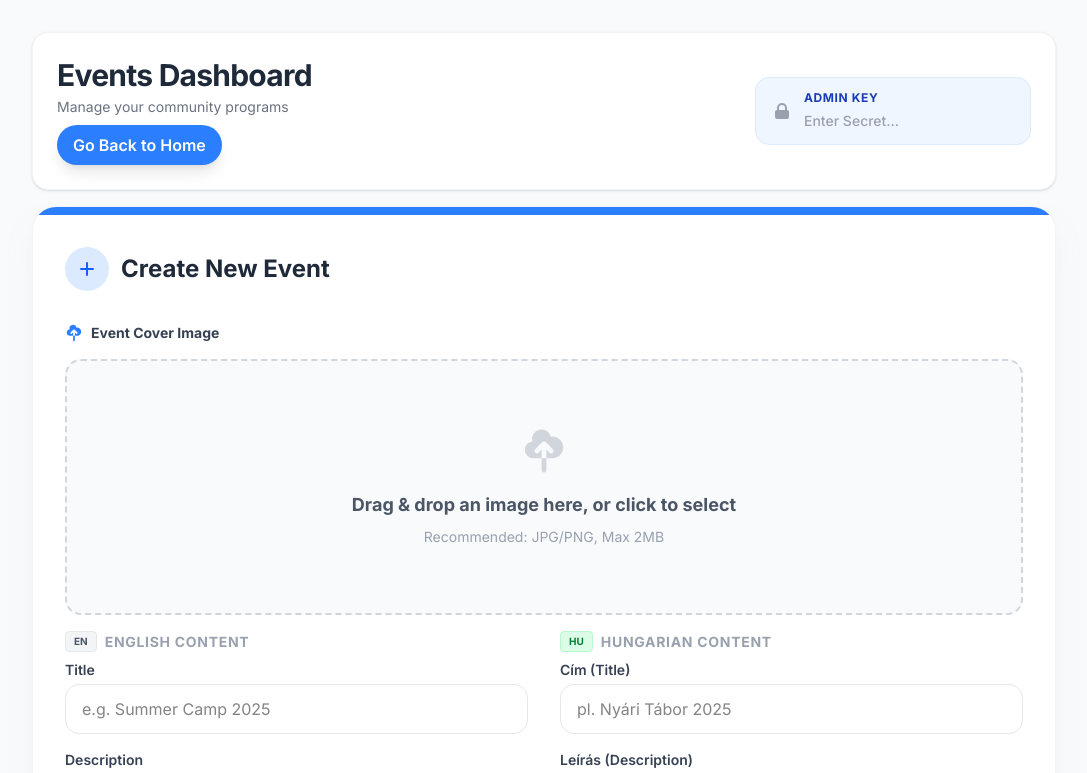
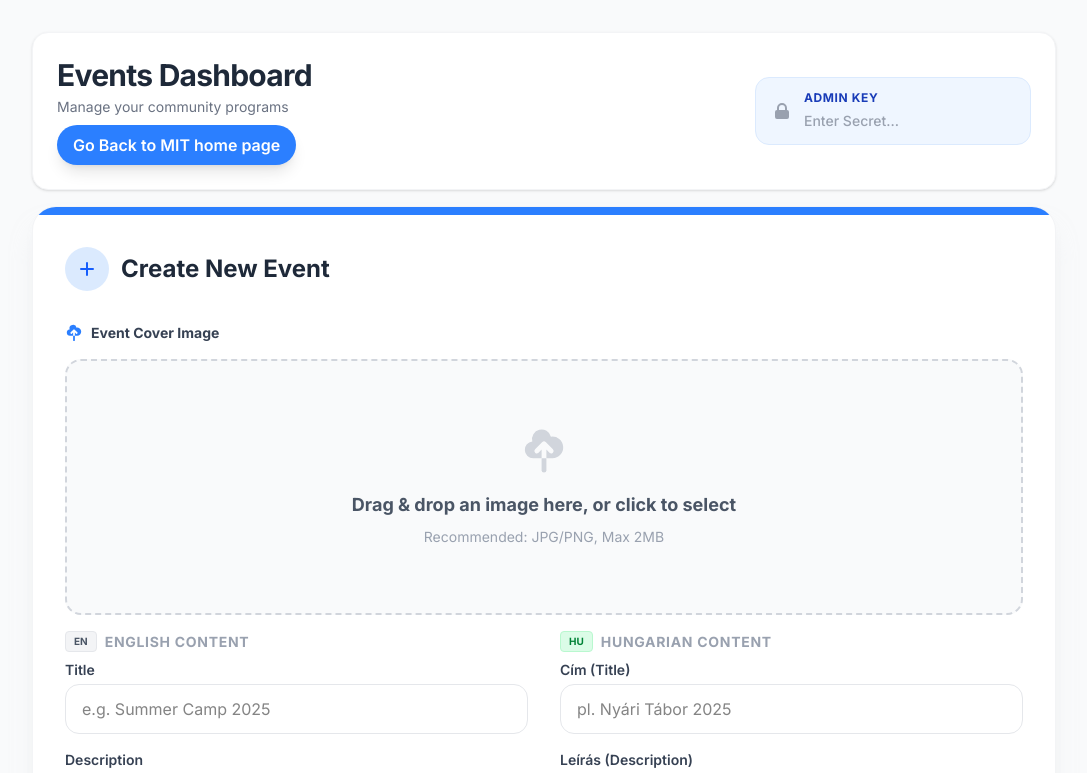
Before and after one commit to mota6em/mit, a Next.js app: page /admin/events in a window 1280 px wide. Shown: the top 773 px of the page, without its empty margins (96-1183 px from the left). Built offline with nearby package versions, Linux system fonts and the light colour scheme.

Commit message:
refactor(AdminEvents): remove unused searchParams import and update button text for clarity

```diff
--- a/app/admin/events/page.tsx
+++ b/app/admin/events/page.tsx
@@ -10,7 +10,6 @@ import {
   HiPlus,
   HiX,
 } from "react-icons/hi";
-import { useSearchParams } from "next/navigation";
 import Link from "next/link";
 import AdminPasswordInput from "@/components/admin/events/AdminPasswordInput";
 
@@ -26,7 +25,6 @@ interface EventData {
 
 export default function AdminEvents() {
   const [adminPassword, setAdminPassword] = useState("");
-  const searchParams = useSearchParams();
 
   const [events, setEvents] = useState<EventData[]>([]);
   const [form, setForm] = useState<EventData>({
@@ -187,8 +185,8 @@ export default function AdminEvents() {
               Manage your community programs
             </p>
             <Link href="/">
-              <button className="mt-2 px-4 py-2 bg-blue-500 text-white font-semibold rounded-full hover:scale-105 transition-transform duration-200 shadow-lg">
-                Go Back to Home
+              <button className="mt-2 px-4 cursor-pointer py-2 bg-blue-500 text-white font-semibold rounded-full hover:scale-105 transition-transform duration-200 shadow-lg">
+                Go Back to MIT home page
               </button>
             </Link>
           </div>
```
